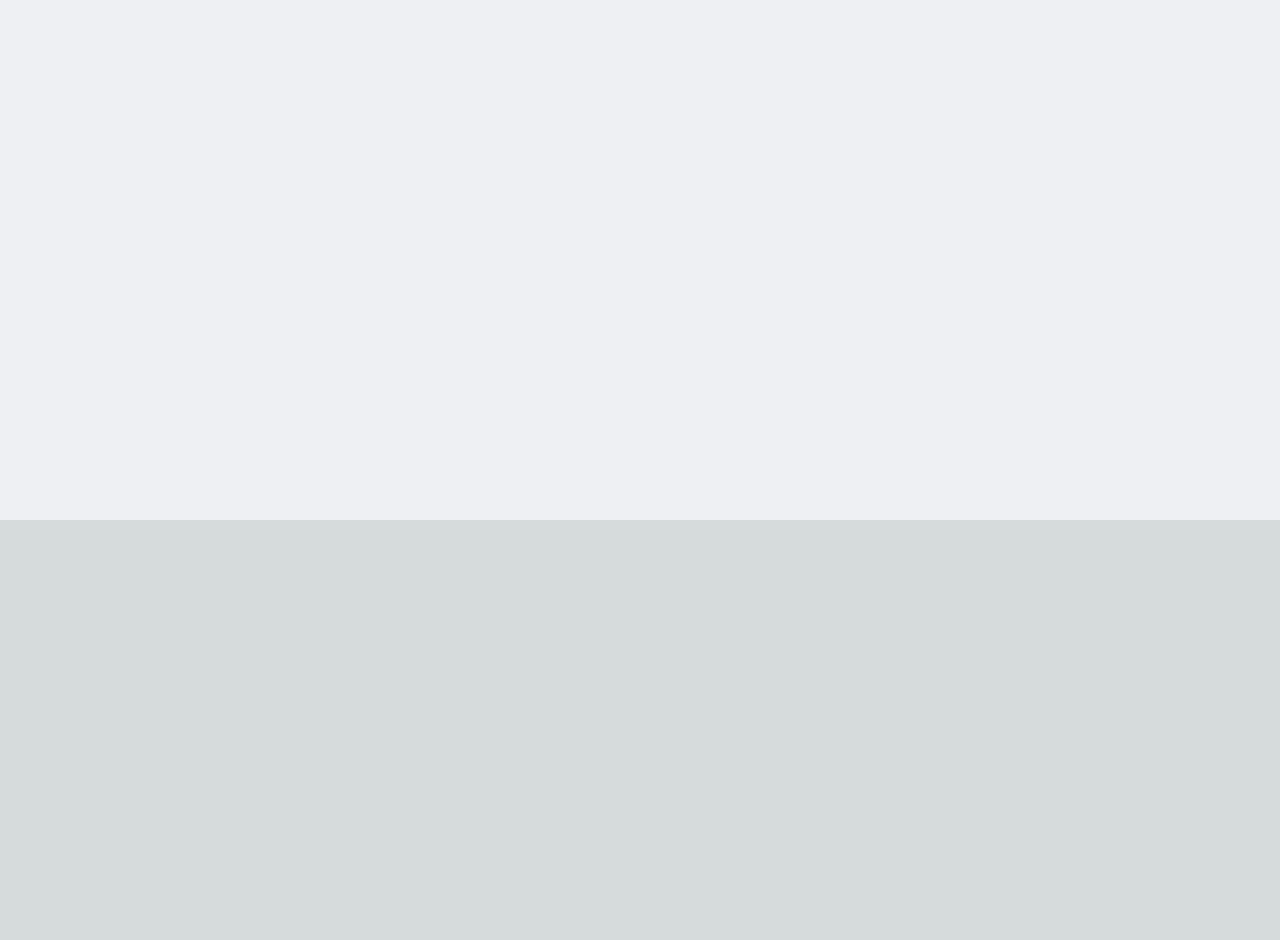
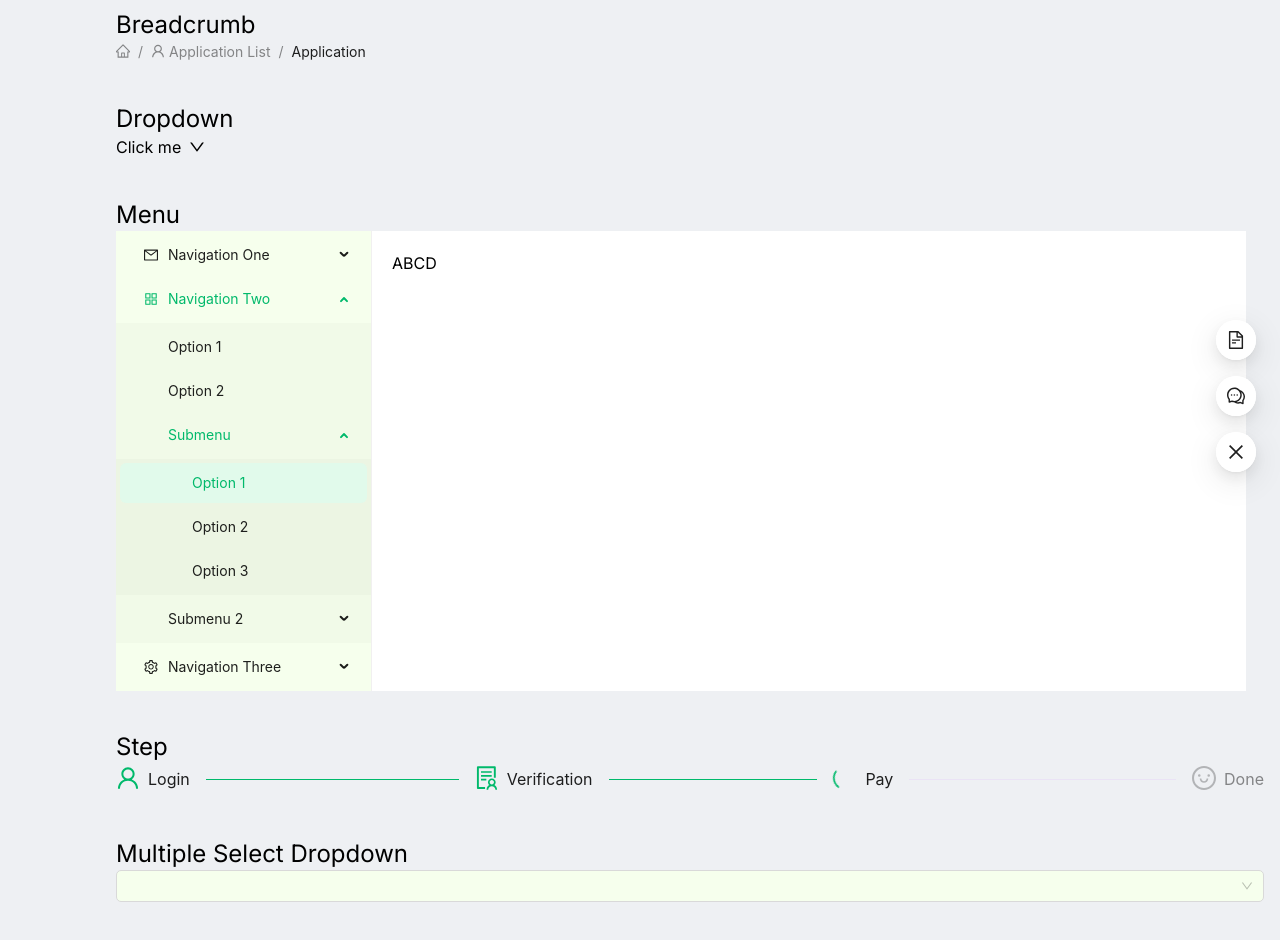
Before and after one commit to ducyb782001/base-next-14, a Next.js app: page /en/sample in a window 1280 px wide. Shown: the part 280-1220 px from the top of the page. Before the commit the page ends 800 px from the top, so only its background shows below. Built offline with nearby package versions, Linux system fonts and the light colour scheme.

Commit message:
la la la

```diff
--- a/src/app/style/globals.css
+++ b/src/app/style/globals.css
@@ -31,3 +31,7 @@ body {
     text-wrap: balance;
   }
 }
+
+.main-screen-width {
+  width: calc(100vw - 256px - 100px - 50px);
+}
--- a/src/components/Samples/ListSampleComponent.tsx
+++ b/src/components/Samples/ListSampleComponent.tsx
@@ -1,12 +1,32 @@
 "use client"
 
-import { Button } from "antd"
+import {
+  Breadcrumb,
+  Button,
+  Dropdown,
+  FloatButton,
+  MenuProps,
+  Space,
+  Switch,
+} from "antd"
 import React, { useState } from "react"
 import LightModeIcon from "../icons/LightModeIcon"
-import { SearchOutlined, PoweroffOutlined } from "@ant-design/icons"
+import {
+  SearchOutlined,
+  PoweroffOutlined,
+  CustomerServiceOutlined,
+  CommentOutlined,
+  HomeOutlined,
+  UserOutlined,
+  DownOutlined,
+} from "@ant-design/icons"
+import MenuSample from "./MenuSample"
+import StepSample from "./StepSample"
+import MultipleSelectDropdown from "./MultipleSelectDropdown"
 
 function ListSampleComponent({ lng }: { lng: string }) {
   const [loadings, setLoadings] = useState<boolean[]>([])
+  const [openListFloatBtn, setOpenListFloatBtn] = useState(true)
 
   const enterLoading = (index: number) => {
     setLoadings((prevLoadings) => {
@@ -23,12 +43,20 @@ function ListSampleComponent({ lng }: { lng: string }) {
       })
     }, 3000)
   }
+  const onChangeFloatBtn = (checked: boolean) => {
+    setOpenListFloatBtn(checked)
+  }
 
   return (
+    <div className="flex flex-col gap-10 pb-20">
       <div>
         <div className="text-2xl">Button</div>
         <div className="flex items-center gap-3">
-        <Button className="flex items-center gap-2" size="large" type="primary">
+          <Button
+            className="flex items-center gap-2"
+            size="large"
+            type="primary"
+          >
             <LightModeIcon color="#ffffff" />
             <div>Primary Button</div>
           </Button>
@@ -53,7 +81,82 @@ function ListSampleComponent({ lng }: { lng: string }) {
           />
         </div>
       </div>
+      <div>
+        <div className="text-2xl">Float button</div>
+        <FloatButton.Group
+          onClick={() => {
+            setOpenListFloatBtn(!openListFloatBtn)
+          }}
+          open={openListFloatBtn}
+          trigger="click"
+          style={{ right: 24 }}
+          icon={<CustomerServiceOutlined />}
+          tooltip="Click to action"
+          shape="circle"
+        >
+          <FloatButton />
+          <FloatButton icon={<CommentOutlined />} />
+        </FloatButton.Group>
+        <Switch onChange={onChangeFloatBtn} checked={openListFloatBtn} />
+        <FloatButton.BackTop style={{ right: 24 + 64 }} />
+      </div>
+      <div>
+        <div className="text-2xl">Breadcrumb</div>
+        <Breadcrumb
+          items={[
+            {
+              href: "",
+              title: <HomeOutlined />,
+            },
+            {
+              href: "",
+              title: (
+                <>
+                  <UserOutlined />
+                  <span>Application List</span>
+                </>
+              ),
+            },
+            {
+              title: "Application",
+            },
+          ]}
+        />
+      </div>
+      <div>
+        <div className="text-2xl">Dropdown</div>
+        <Dropdown menu={{ items }} trigger={["click"]}>
+          <a onClick={(e) => e.preventDefault()}>
+            <Space>
+              Click me
+              <DownOutlined />
+            </Space>
+          </a>
+        </Dropdown>
+      </div>
+      <MenuSample />
+      <StepSample />
+      <MultipleSelectDropdown />
+    </div>
   )
 }
 
 export default ListSampleComponent
+
+const items: MenuProps["items"] = [
+  {
+    label: <a href="https://www.antgroup.com">1st menu item</a>,
+    key: "0",
+  },
+  {
+    label: <a href="https://www.aliyun.com">2nd menu item</a>,
+    key: "1",
+  },
+  {
+    type: "divider",
+  },
+  {
+    label: "3rd menu item",
+    key: "3",
+  },
+]
--- /dev/null
+++ b/src/components/Samples/MenuSample.tsx
@@ -0,0 +1,146 @@
+"use client"
+
+import { Menu, MenuProps } from "antd"
+import React, { useState } from "react"
+import {
+  MailOutlined,
+  AppstoreOutlined,
+  SettingOutlined,
+} from "@ant-design/icons"
+import Link from "next/link"
+
+type MenuItem = Required<MenuProps>["items"][number]
+
+const items: MenuItem[] = [
+  {
+    key: "1",
+    icon: <MailOutlined />,
+    label: "Navigation One",
+    children: [
+      { key: "11", label: "Option 1" },
+      { key: "12", label: "Option 2" },
+      { key: "13", label: "Option 3" },
+      { key: "14", label: "Option 4" },
+    ],
+  },
+  {
+    key: "2",
+    icon: <AppstoreOutlined />,
+    label: "Navigation Two",
+    children: [
+      { key: "21", label: "Option 1" },
+      { key: "22", label: "Option 2" },
+      {
+        key: "23",
+        label: "Submenu",
+        children: [
+          { key: "231", label: "Option 1" },
+          { key: "232", label: "Option 2" },
+          { key: "233", label: "Option 3" },
+        ],
+      },
+      {
+        key: "24",
+        label: "Submenu 2",
+        children: [
+          { key: "241", label: "Option 1" },
+          { key: "242", label: "Option 2" },
+          { key: "243", label: "Option 3" },
+        ],
+      },
+    ],
+  },
+  {
+    key: "3",
+    icon: <SettingOutlined />,
+    label: "Navigation Three",
+    children: [
+      { key: "31", label: "Option 1" },
+      { key: "32", label: "Option 2" },
+      { key: "33", label: "Option 3" },
+      { key: "34", label: "Option 4" },
+    ],
+  },
+]
+
+interface LevelKeysProps {
+  key?: string
+  children?: LevelKeysProps[]
+}
+
+const getLevelKeys = (items1: LevelKeysProps[]) => {
+  const key: Record<string, number> = {}
+  const func = (items2: LevelKeysProps[], level = 1) => {
+    items2.forEach((item) => {
+      if (item.key) {
+        key[item.key] = level
+      }
+      if (item.children) {
+        func(item.children, level + 1)
+      }
+    })
+  }
+  func(items1)
+  return key
+}
+
+const levelKeys = getLevelKeys(items as LevelKeysProps[])
+
+function MenuSample(props) {
+  // Menu
+  const [stateOpenKeys, setStateOpenKeys] = useState(["2", "23"])
+
+  const onOpenChange: MenuProps["onOpenChange"] = (openKeys) => {
+    const currentOpenKey = openKeys.find(
+      (key) => stateOpenKeys.indexOf(key) === -1,
+    )
+    // open
+    if (currentOpenKey !== undefined) {
+      const repeatIndex = openKeys
+        .filter((key) => key !== currentOpenKey)
+        .findIndex((key) => levelKeys[key] === levelKeys[currentOpenKey])
+
+      setStateOpenKeys(
+        openKeys
+          // remove repeat key
+          .filter((_, index) => index !== repeatIndex)
+          // remove current level all child
+          .filter((key) => levelKeys[key] <= levelKeys[currentOpenKey]),
+      )
+    } else {
+      // close
+      setStateOpenKeys(openKeys)
+    }
+  }
+
+  console.log("stateOpenKeys: ", stateOpenKeys)
+
+  return (
+    <div>
+      <div className="text-2xl">Menu</div>
+      <div className="flex">
+        <Menu
+          mode="inline"
+          defaultSelectedKeys={["231"]}
+          openKeys={stateOpenKeys}
+          onOpenChange={onOpenChange}
+          style={{ width: 256 }}
+          items={items}
+        />
+        <div className="bg-white p-5 main-screen-width">ABCD</div>
+      </div>
+      {/* <Menu theme="dark" defaultSelectedKeys={["1"]} mode="inline">
+        <Menu.Item key="1">
+          <span>Deshboard</span>
+          <Link href="/" />
+        </Menu.Item>
+        <Menu.Item key="2">
+          <span>Meseros</span>
+          <Link href="/meseros" />
+        </Menu.Item>
+      </Menu> */}
+    </div>
+  )
+}
+
+export default MenuSample
--- /dev/null
+++ b/src/components/Samples/MultipleSelectDropdown.tsx
@@ -0,0 +1,67 @@
+"use client"
+
+import { Cascader } from "antd"
+import { MultipleCascaderProps } from "antd/es/cascader"
+import React from "react"
+
+interface Option {
+  value: string | number
+  label: string
+  children?: Option[]
+  disableCheckbox?: boolean
+}
+
+const options: Option[] = [
+  {
+    label: "Light",
+    value: "light",
+    children: new Array(20)
+      .fill(null)
+      .map((_, index) => ({ label: `Number ${index}`, value: index })),
+  },
+  {
+    label: "Bamboo",
+    value: "bamboo",
+    children: [
+      {
+        label: "Little",
+        value: "little",
+        children: [
+          {
+            label: "Toy Fish",
+            value: "fish",
+            disableCheckbox: true,
+          },
+          {
+            label: "Toy Cards",
+            value: "cards",
+          },
+          {
+            label: "Toy Bird",
+            value: "bird",
+          },
+        ],
+      },
+    ],
+  },
+]
+const onChange: MultipleCascaderProps<Option>["onChange"] = (value) => {
+  console.log(value)
+}
+
+function MultipleSelectDropdown(props) {
+  return (
+    <div>
+      <div className="text-2xl">Multiple Select Dropdown</div>
+      <Cascader
+        style={{ width: "100%" }}
+        options={options}
+        onChange={onChange}
+        multiple
+        maxTagCount="responsive"
+      />
+    </div>
+  )
+}
+
+export default MultipleSelectDropdown
--- /dev/null
+++ b/src/components/Samples/StepSample.tsx
@@ -0,0 +1,44 @@
+"use client"
+
+import { Steps } from "antd"
+import React from "react"
+import {
+  SolutionOutlined,
+  UserOutlined,
+  LoadingOutlined,
+  SmileOutlined,
+} from "@ant-design/icons"
+
+function StepSample(props) {
+  return (
+    <div>
+      <div className="text-2xl">Step</div>
+      <Steps
+        items={[
+          {
+            title: "Login",
+            status: "finish",
+            icon: <UserOutlined />,
+          },
+          {
+            title: "Verification",
+            status: "finish",
+            icon: <SolutionOutlined />,
+          },
+          {
+            title: "Pay",
+            status: "process",
+            icon: <LoadingOutlined />,
+          },
+          {
+            title: "Done",
+            status: "wait",
+            icon: <SmileOutlined />,
+          },
+        ]}
+      />
+    </div>
+  )
+}
+
+export default StepSample
--- a/src/components/common/MainLayout.tsx
+++ b/src/components/common/MainLayout.tsx
@@ -10,7 +10,7 @@ function MainLayout({ lng, children }) {
       {/* <MainNav lng={lng} /> */}
 
       <div className="min-w-full min-h-screen md:pt-20 pt-[60px] md:pl-[100px] text-black bg-bgPrimary dark:bg-bgDarkSecondary">
-        <div className={`px-4 pb-10 }`}>{children}</div>
+        <div className={`px-4 pb-10`}>{children}</div>
       </div>
     </div>
   )
```
Also changed, not shown: package.json (+7 -3 lines), .eslintrc.json (added), 1 other file (tests, documents, lock files or other folders). Lines whose indentation alone changed are shown as unchanged.
